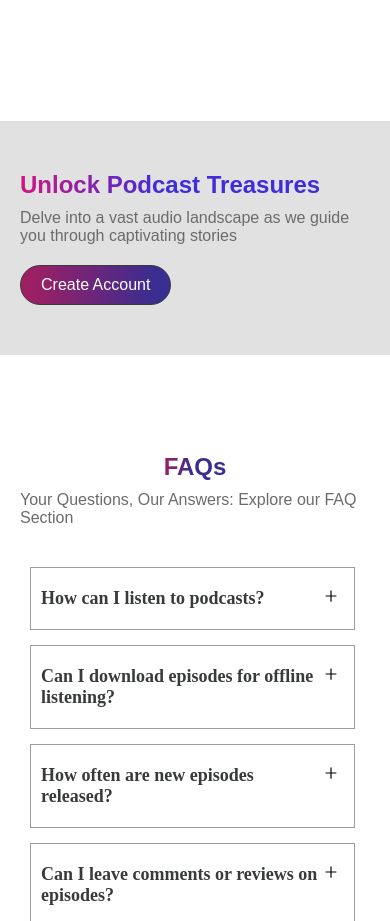
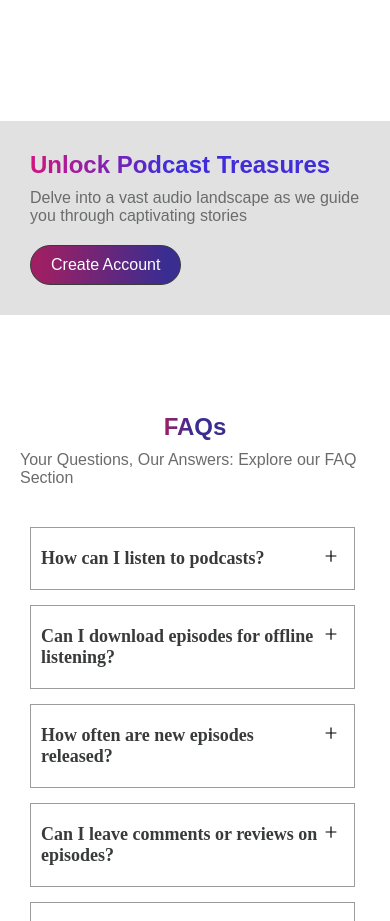
Before and after one commit to bekhzodallaev/milliy-podcast-app, a React (Create React App) app: page / in a window 390 px wide. Shown: the part 4000-4921 px from the top of the page. Built offline with nearby package versions, Linux system fonts and the light colour scheme; a web font is replaced by a local one.

Commit message:
Remove padding from the parent podcast treasure

```diff
--- a/src/pages/LandingPage/Home/PodcastTreasure/PodcastTreasure.module.css
+++ b/src/pages/LandingPage/Home/PodcastTreasure/PodcastTreasure.module.css
@@ -77,7 +77,6 @@
   .podcast_treasure {
     width: 100%;
     height: max-content;
-    padding: 1.875rem 0rem;
   }
   .unlock_treasure {
     font-size: 1.5rem;
```
